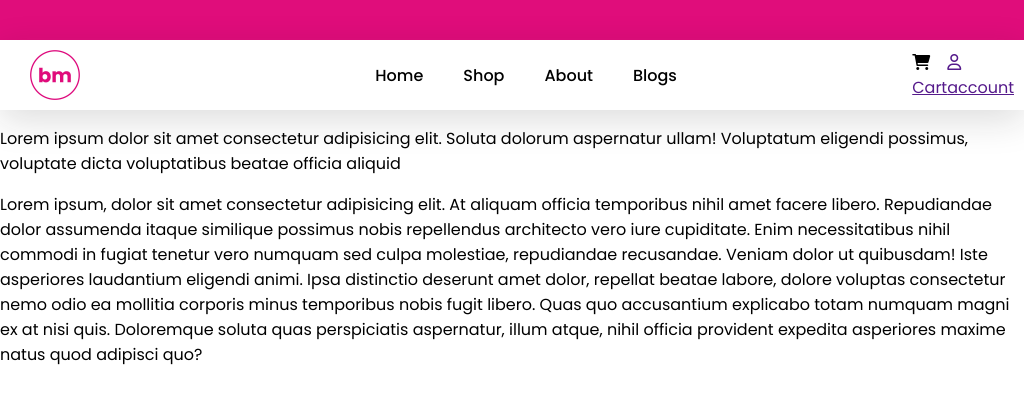
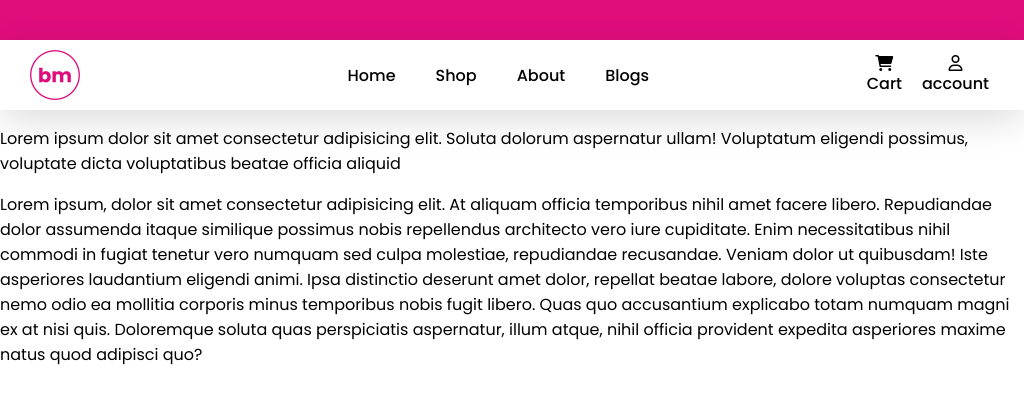
Before and after one commit to Tapabrata-Goswami/babymelon, a PHP site: page /babymelon/ in a window 1024 px wide. Shown: the top 404 px of the page. Run offline with PHP 8.4, Linux system fonts and the light colour scheme; data that the repository does not hold is empty; some libraries are stand-ins or nearby versions.

Commit message:
nav bar media query 769 px to high

```diff
--- a/header.css
+++ b/header.css
@@ -146,8 +146,17 @@ body{
         display: flex;
         flex-direction: row-reverse;
         padding:0 10px;
+        margin-right: 15px;
     }
-    .user-account, .
+    .user-account, .user-bag{
+        padding: 0 10px;
+    }
+    .account-bag-wish-anchor{
+        text-decoration: none;
+        font-size:16px;
+        color:black;
+        font-weight: 500;
+    }
     .fa-cart-shopping, .fa-user{
         display: grid;
         place-items: center;
@@ -155,6 +164,51 @@ body{
     .user-bottom-text, .bag-bottom-text{
         margin:0;
         padding:0;
+
+    }
+}
+@media only screen and (max-width:1024px) and (min-width:769px){
+    .nav-ul{
+        display:flex;
+        /* justify-content: center; */
+    }
+    .nav-lists-item{
+        list-style-type: none;
+    }
+    .nav-lists-anchor{
+        text-decoration: none;
+        font-size:16px;
+        font-weight: 500;
+        padding:0 20px;
+        color:black;
+    }
+    .nav-lists-anchor:hover {
+        color: #B8CF57;
+        transition: 0.3s;
+    }
+    .account-bag-wish-options{
+        display: flex;
+        flex-direction: row-reverse;
+        padding:0 10px;
+        margin-right: 15px;
+    }
+    .user-account, .user-bag{
+        padding: 0 10px;
+    }
+    .account-bag-wish-anchor{
+        text-decoration: none;
+        font-size:16px;
+        color:black;
+        font-weight: 500;
+    }
+    .fa-cart-shopping, .fa-user{
+        display: grid;
+        place-items: center;
+    }
+    .user-bottom-text, .bag-bottom-text{
+        margin:0;
+        padding:0;
+
     }
 }
 
```
